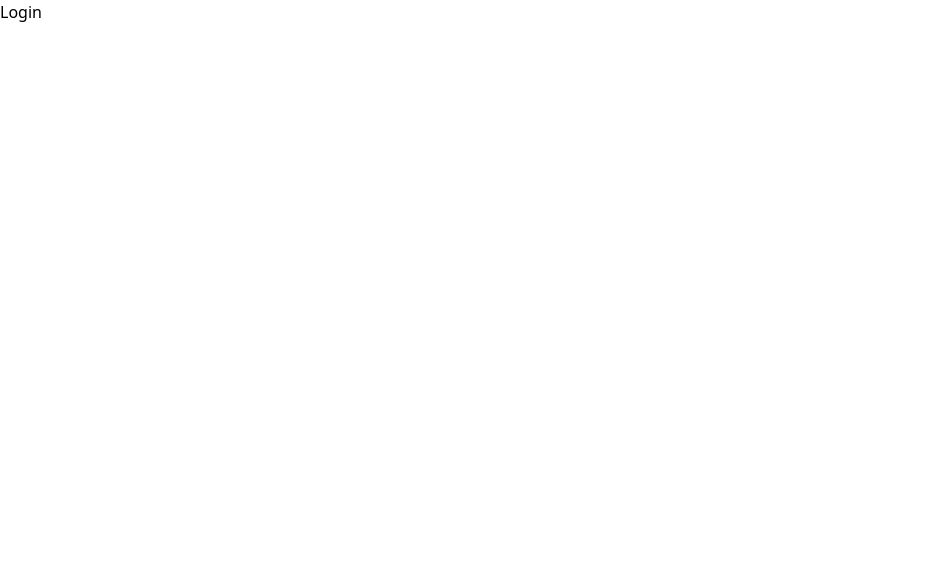
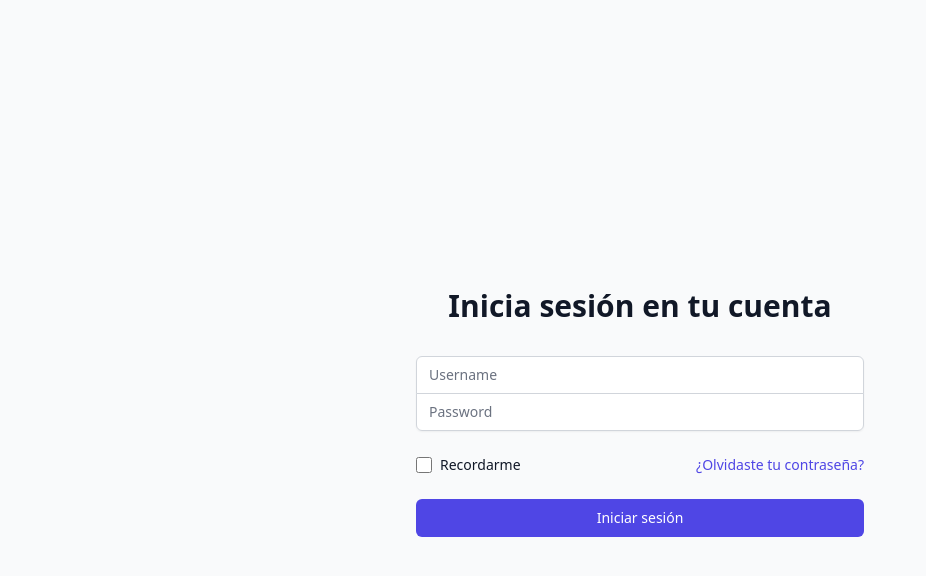
Before and after one commit to jeanpaul615/LegonFrailesBackend, a React (Create React App) app in the folder client/: page / in a window 1280 px wide. Shown: the top 576 px of the page, without its empty margins (0-926 px from the left). Built offline with nearby package versions, Linux system fonts and the light colour scheme.

Commit message:
git inittial

```diff
--- a/client/src/components/Login.js
+++ b/client/src/components/Login.js
@@ -1,7 +1,93 @@
-import React from 'react'
+import React, { useState } from 'react';
 
 export default function Login() {
+  const [username, setUsername] = useState('');
+  const [password, setPassword] = useState('');
+
+  const handleSubmit = async (event) => {
+    event.preventDefault();
+
+    try {
+      // Lógica de autenticación (a implementar)
+      console.log(`Username: ${username}, Password: ${password}`);
+
+      // Limpia los campos después del envío
+      setUsername('');
+      setPassword('');
+    } catch (error) {
+      console.error('Error al iniciar sesión:', error.message);
+    }
+  };
+
   return (
-    <div className=''>Login</div>
-  )
+    <div className="min-h-screen flex items-center justify-center bg-gray-50 py-12 px-4 sm:px-6 lg:px-8">
+      <div className="max-w-md w-full space-y-8">
+        <div>
+          <h2 className="mt-6 text-center text-3xl font-extrabold text-gray-900">Inicia sesión en tu cuenta</h2>
+        </div>
+        <form className="mt-8 space-y-6" onSubmit={handleSubmit}>
+          <input type="hidden" name="remember" defaultValue="true" />
+          <div className="rounded-md shadow-sm -space-y-px">
+            <div>
+              <label htmlFor="username" className="sr-only">Username</label>
+              <input
+                id="username"
+                name="username"
+                type="text"
+                autoComplete="username"
+                required
+                className="appearance-none rounded-none relative block w-full px-3 py-2 border border-gray-300 placeholder-gray-500 text-gray-900 rounded-t-md focus:outline-none focus:ring-indigo-500 focus:border-indigo-500 focus:z-10 sm:text-sm"
+                placeholder="Username"
+                value={username}
+                onChange={(e) => setUsername(e.target.value)}
+              />
+            </div>
+            <div>
+              <label htmlFor="password" className="sr-only">Password</label>
+              <input
+                id="password"
+                name="password"
+                type="password"
+                autoComplete="current-password"
+                required
+                className="appearance-none rounded-none relative block w-full px-3 py-2 border border-gray-300 placeholder-gray-500 text-gray-900 rounded-b-md focus:outline-none focus:ring-indigo-500 focus:border-indigo-500 focus:z-10 sm:text-sm"
+                placeholder="Password"
+                value={password}
+                onChange={(e) => setPassword(e.target.value)}
+              />
+            </div>
+          </div>
+
+          <div className="flex items-center justify-between">
+            <div className="flex items-center">
+              <input
+                id="remember-me"
+                name="remember-me"
+                type="checkbox"
+                className="h-4 w-4 text-indigo-600 focus:ring-indigo-500 border-gray-300 rounded"
+              />
+              <label htmlFor="remember-me" className="ml-2 block text-sm text-gray-900">
+                Recordarme
+              </label>
+            </div>
+
+            <div className="text-sm">
+              <a href="/" className="font-medium text-indigo-600 hover:text-indigo-500">
+                ¿Olvidaste tu contraseña?
+              </a>
+            </div>
+          </div>
+
+          <div>
+            <button
+              type="submit"
+              className="group relative w-full flex justify-center py-2 px-4 border border-transparent text-sm font-medium rounded-md text-white bg-indigo-600 hover:bg-indigo-700 focus:outline-none focus:ring-2 focus:ring-offset-2 focus:ring-indigo-500"
+            >
+              Iniciar sesión
+            </button>
+          </div>
+        </form>
+      </div>
+    </div>
+  );
 }
```
Also changed, not shown: client/src/assets/legon banner.png (added).
